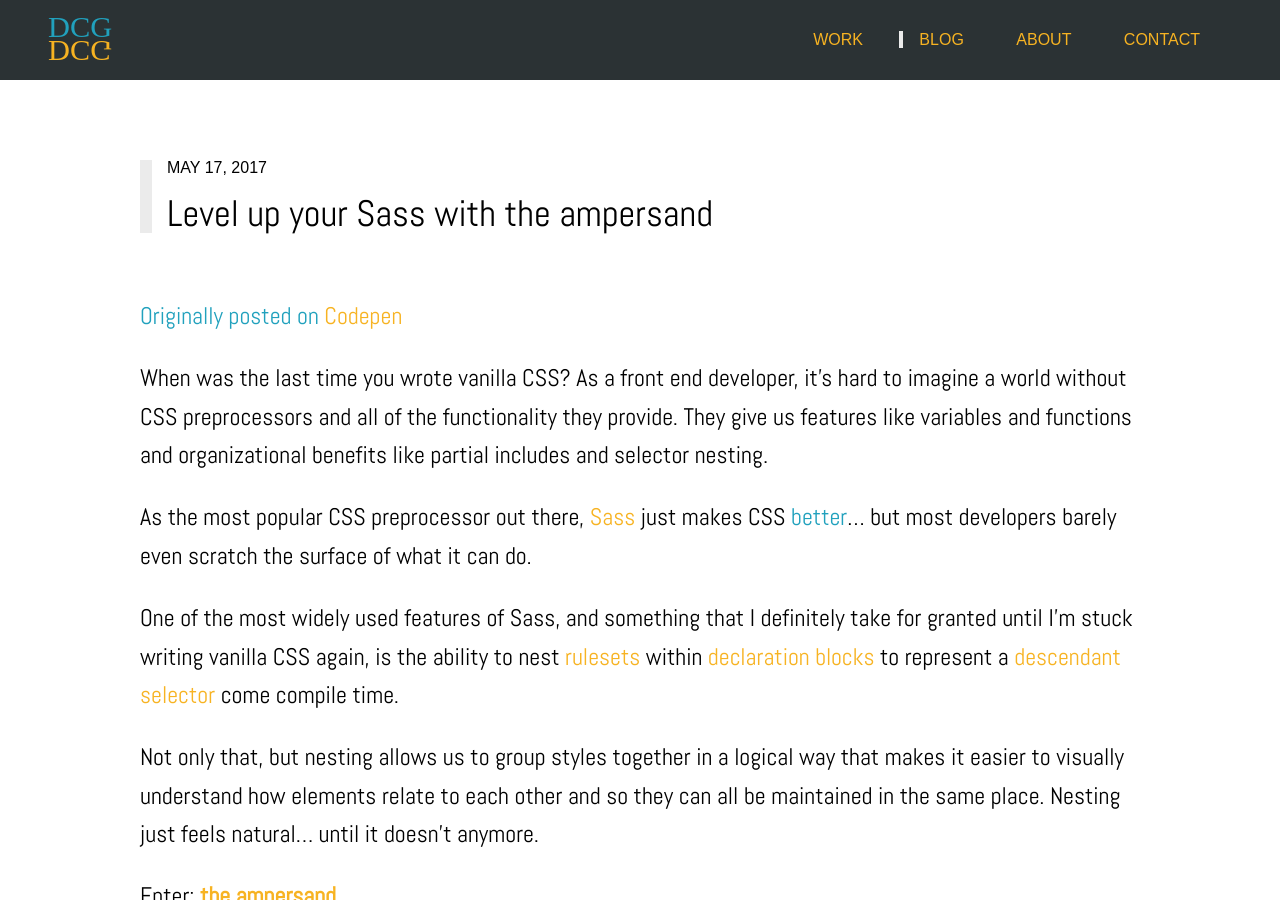
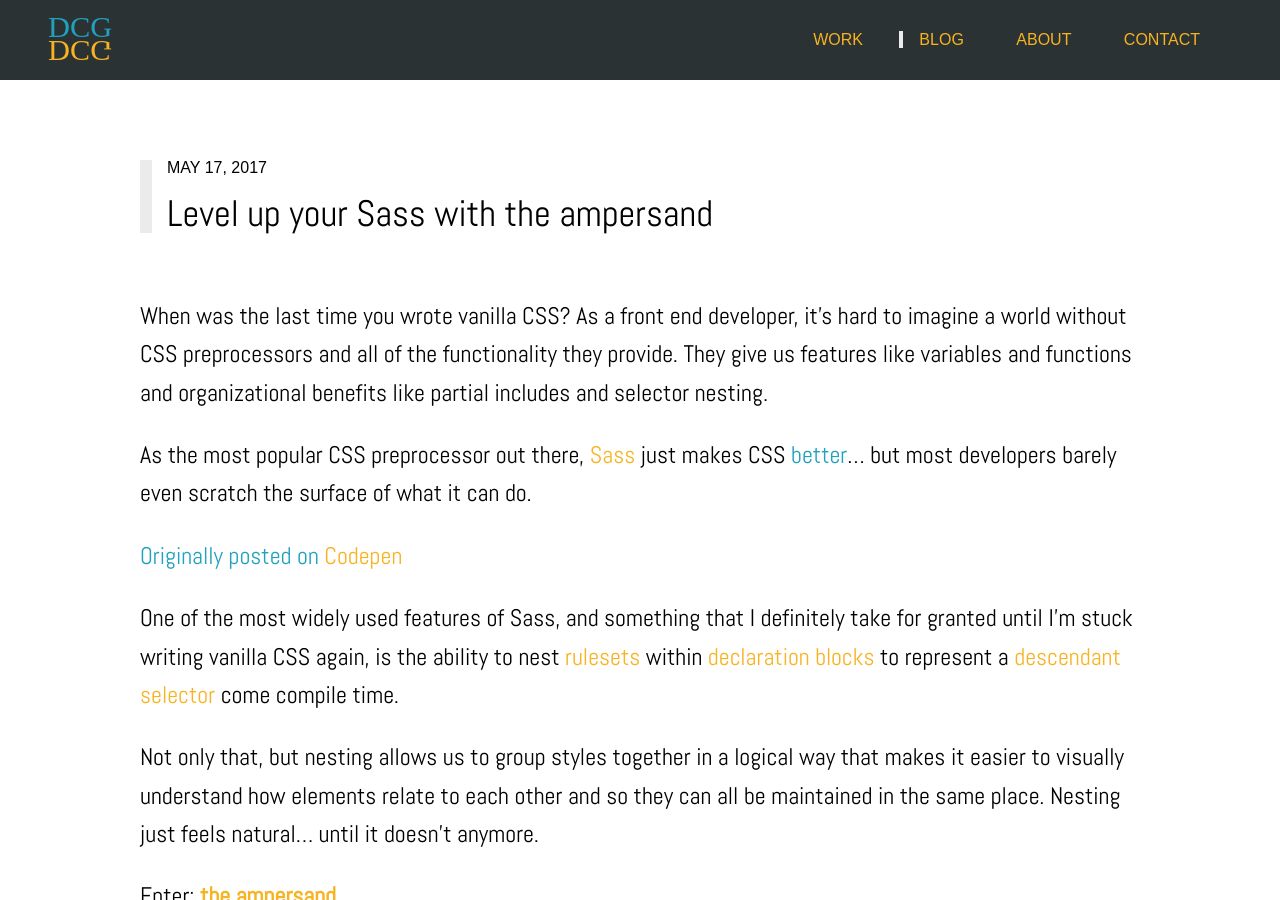
Before and after one commit to hidanielle/hidanielle.github.io, a Jekyll site: the page built from _posts/blog/2017-05-17-ampersand.markdown, in a window 1280 px wide and 900 px high. Built offline with Jekyll 4.4.1, drawn with Linux system fonts in a browser that asks for light colours; nearby versions of some CDN libraries; some web fonts are replaced.

```diff
--- a/_posts/blog/2017-03-14-css-methodologies.markdown
+++ b/_posts/blog/2017-03-14-css-methodologies.markdown
@@ -6,9 +6,11 @@ categories:
 - blog
 ---
 
-_Originally posted on [Codepen](https://codepen.io/hidanielle/post/css-methodologies-naming-conventions-and-file-structures)_
 
 CSS Methodologies are structured ways of writing and organizing your CSS and HTML. Adopting a standard convention has benefits across small and large projects, but choosing the right one can be difficult at first. The range of methodologies go from strict to more relaxed, and sometimes even rolling your own convention is the best way to go. Below, I've compiled various popular CSS mehodologies and a (somewhat) brief introduction of each.
+
+*Originally posted on [Codepen](https://codepen.io/hidanielle/post/css-methodologies-naming-conventions-and-file-structures)*
+
 
 > Modularity, DRY, SRP, etc. is never a goal, \*it’s a trait\*. Don’t
 > let the pursuit of theory get in the way of actual productivity.” -
--- a/_posts/blog/2017-05-17-ampersand.markdown
+++ b/_posts/blog/2017-05-17-ampersand.markdown
@@ -6,11 +6,12 @@ categories:
 - blog
 ---
 
-_Originally posted on [Codepen](https://codepen.io/hidanielle/post/level-up-your-sass-with-the-ampersand)_
 
 When was the last time you wrote vanilla CSS? As a front end developer, it's hard to imagine a world without CSS preprocessors and all of the functionality they provide. They give us features like variables and functions and organizational benefits like partial includes and selector nesting.
 
 As the most popular CSS preprocessor out there, [Sass](http://sass-lang.com/) just makes CSS _better_... but most developers barely even scratch the surface of what it can do.
+
+*Originally posted on [Codepen](https://codepen.io/hidanielle/post/level-up-your-sass-with-the-ampersand)*
 
 One of the most widely used features of Sass, and something that I definitely take for granted until I'm stuck writing vanilla CSS again, is the ability to nest [rulesets](https://developer.mozilla.org/en-US/docs/Web/CSS/Syntax#CSS_rulesets) within [declaration blocks](https://developer.mozilla.org/en-US/docs/Web/CSS/Syntax#CSS_declarations_blocks) to represent a [descendant selector](https://developer.mozilla.org/en-US/docs/Web/CSS/Descendant_selectors) come compile time.
 
```
